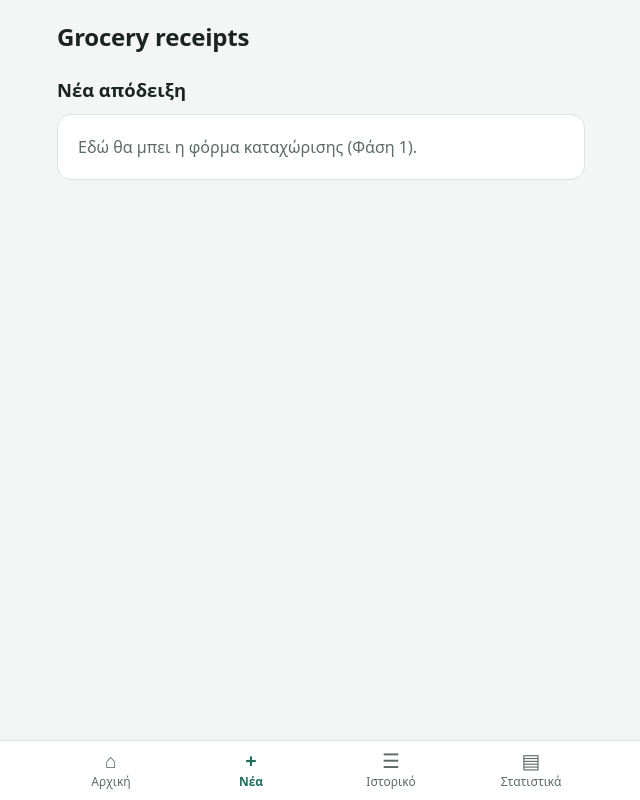
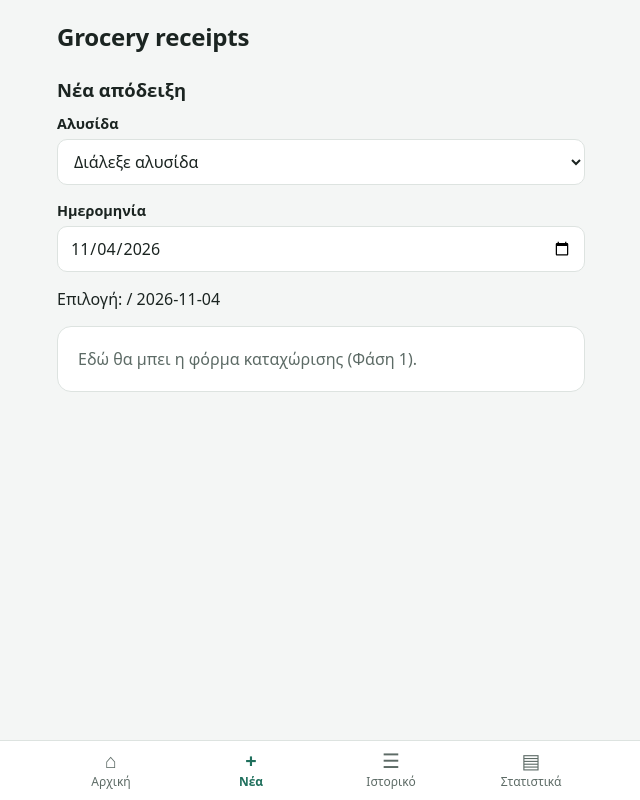
Before and after one commit to Christsarch/grocery-receipts-gr, a React (Vite) app: page / in a window 1280 px wide. Both pictures are taken after a click on the button "Νέα απόδειξη". Shown: the whole page, without its empty margins (319-959 px from the left). Built offline with nearby package versions, Linux system fonts and the light colour scheme.

Commit message:
Add chain and date fields to receipt form

```diff
--- a/src/data/money.js
+++ b/src/data/money.js
@@ -1,6 +1,6 @@
-function lineTotalInCents(item){
-    return Math.round(item.quantity * item.unitPriceInCents);
-    }
+export function lineTotalInCents(item) {
+  return Math.round(item.quantity * item.unitPriceInCents);
+}
 
 export function receiptTotalInCents(receipt) {
   let totalPrice = 0;
--- a/src/index.css
+++ b/src/index.css
@@ -133,3 +133,10 @@ button.primary {
 
 .tab-icon { font-size: 1.25rem; line-height: 1; }
 .tab-label { font-size: 0.75rem; }
+
+.field { display: flex; flex-direction: column; gap: 6px; margin-bottom: 16px; }
+.field label { font-weight: 600; font-size: 0.9rem; }
+.field select, .field input {
+  font: inherit; padding: 10px 12px; border-radius: 10px;
+  border: 1px solid var(--border); background: var(--surface); color: var(--text);
+}
--- a/src/pages/NewReceipt.jsx
+++ b/src/pages/NewReceipt.jsx
@@ -2,13 +2,38 @@
 // Φάση 1: φόρμα για χειροκίνητη καταχώριση (κατάστημα, ημερομηνία, είδη, τιμές).
 // Φάση 2: φωτογραφία + ανάγνωση QR.
 // Φάση 3: OCR που συμπληρώνει τη φόρμα αυτόματα.
+
+import { useState } from "react";
+import { CHAINS } from "../data/chains.js";
+
 export default function NewReceipt() {
+  const [chainId, setChainId] = useState("");
+  const [date, setDate] = useState(new Date().toISOString().slice(0, 10));
+
   return (
     <section className="page">
       <h2>Νέα απόδειξη</h2>
+      <div className="field">
+        <label>Αλυσίδα</label>
+        <select value={chainId} onChange={(e) => setChainId(e.target.value)}>
+          <option value="">Διάλεξε αλυσίδα</option>
+          {CHAINS.map((chain) => (
+            <option key={chain.id} value={chain.id}>
+              {chain.name}
+            </option>
+          ))}
+        </select>
+      </div>
+      <div className="field">
+        <label>Ημερομηνία</label>
+        <input type="date" value={date} onChange={(e) => setDate(e.target.value)} />
+      </div>
+      <p>
+        Επιλογή: {chainId} / {date}
+      </p>
       <div className="card">
         <p className="muted">Εδώ θα μπει η φόρμα καταχώρισης (Φάση 1).</p>
       </div>
     </section>
-  )
+  );
 }
```
